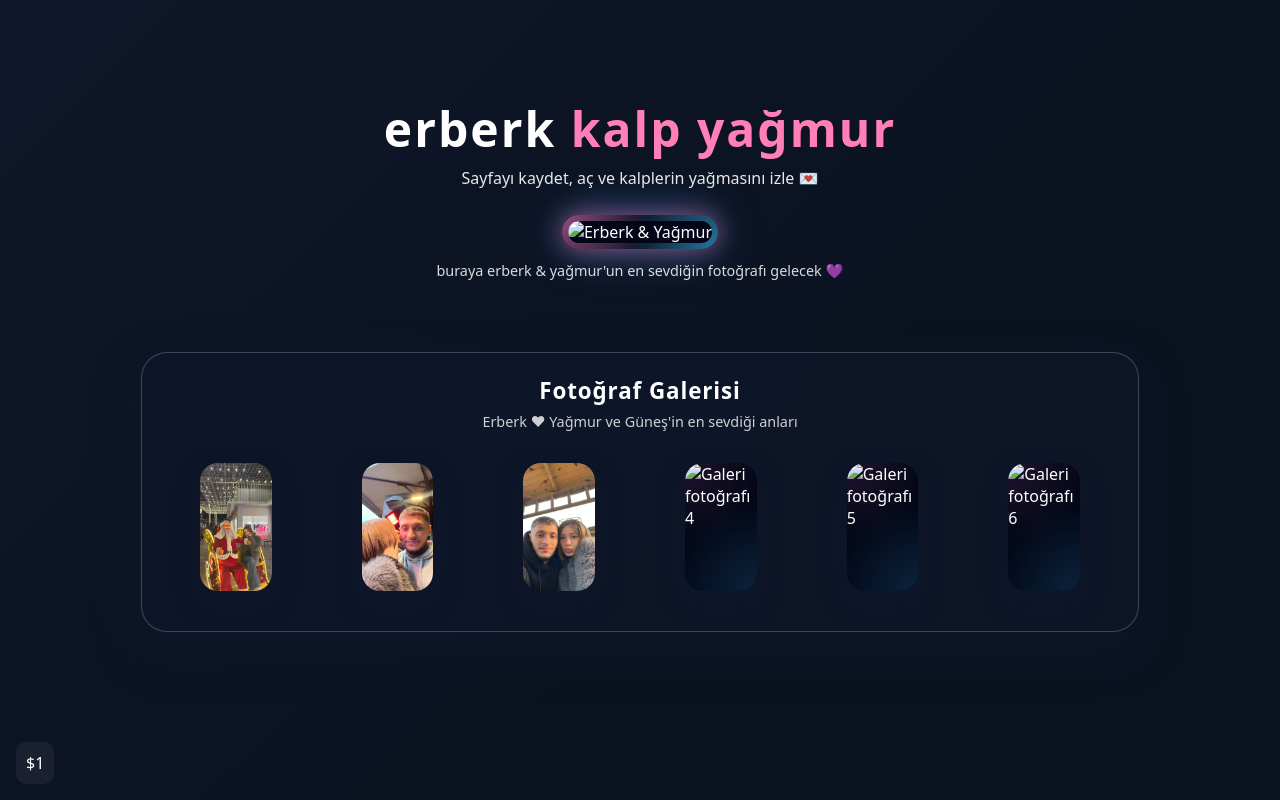
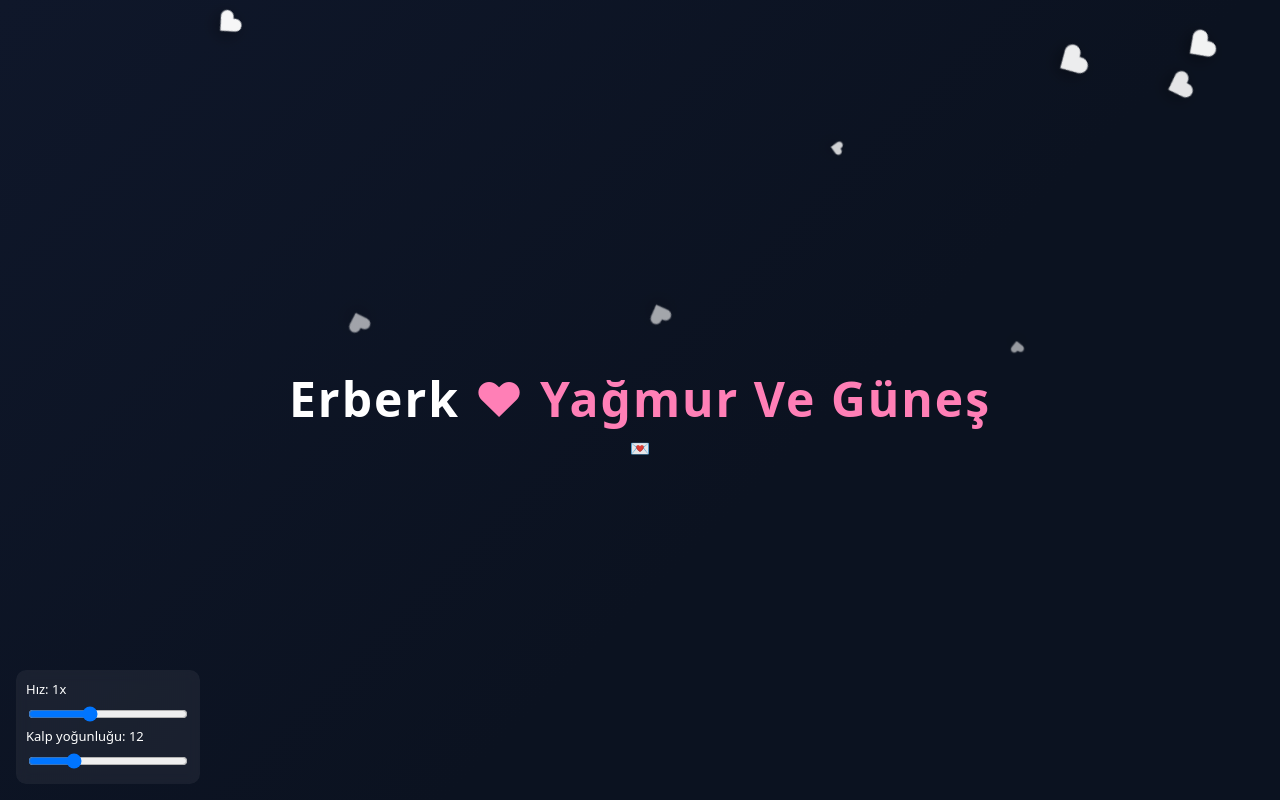
Before and after one commit to erbaydevelopment/yagmurerbay.github.io, a plain HTML site: page index.html in a window 1280 px wide. Drawn offline with Linux system fonts and the light colour scheme.

Commit message:
Update index.html

```diff
--- a/index.html
+++ b/index.html
@@ -3,7 +3,7 @@
 <head>
   <meta charset="utf-8">
   <meta name="viewport" content="width=device-width,initial-scale=1">
-  <title>Erberk Kalp Yağmur</title>
+  <title>Erberk ❤ Yağmur Ve Güneş</title>
   <style>
     /* Temel düzen */
     html,body{height:100%;margin:0;font-family: system-ui, -apple-system, 'Segoe UI', Roboto, 'Helvetica Neue', Arial}
@@ -21,15 +21,6 @@
     }
     .title h1{font-size:3rem;margin:0;letter-spacing:2px}
     .subtitle{opacity:0.9;margin-top:6px}
-
-    /* Fotoğraf çerçevesi */
-    .photo-wrapper{position:relative;z-index:4;margin-top:28px;text-align:center}
-    .photo-frame{display:inline-block;padding:6px;border-radius:26px;background:radial-gradient(circle at 0% 0%,rgba(244,114,182,0.6),transparent 55%),radial-gradient(circle at 100% 100%,rgba(56,189,248,0.6),transparent 55%);box-shadow:0 0 25px rgba(236,72,153,0.55),0 0 55px rgba(59,130,246,0.35);animation:glow 4s ease-in-out infinite;max-width:min(420px,90vw)}
-    .photo-inner{border-radius:20px;overflow:hidden;background:#020617}
-    .photo-inner img{display:block;width:100%;height:auto;object-fit:cover}
-    .photo-caption{margin-top:10px;font-size:0.9rem;opacity:0.85}
-
-    @keyframes glow{0%{transform:translateY(0);box-shadow:0 0 18px rgba(244,114,182,0.4),0 0 32px rgba(59,130,246,0.35)}50%{transform:translateY(-4px);box-shadow:0 0 32px rgba(244,114,182,0.65),0 0 60px rgba(56,189,248,0.55)}100%{transform:translateY(0);box-shadow:0 0 18px rgba(244,114,182,0.4),0 0 32px rgba(59,130,246,0.35)}}
 
     /* Yağan kalplerin kapsayıcısı */
     .sky{position:fixed;inset:0;pointer-events:none;overflow:hidden}
@@ -58,71 +49,24 @@
     .controls label{font-size:13px;display:block;margin-bottom:6px}
     .controls input[type=range]{width:160px}
 
-    /* Galeri bölümü */
-    .gallery-section{position:relative;z-index:4;margin-top:72px;margin-bottom:64px;padding:0 16px 32px;box-sizing:border-box;width:100%;display:flex;justify-content:center}
-    .gallery-inner{width:100%;max-width:960px;background:rgba(15,23,42,0.85);border-radius:26px;padding:22px 18px 24px;border:1px solid rgba(148,163,184,0.35);box-shadow:0 18px 45px rgba(15,23,42,0.85);backdrop-filter:blur(14px)}
-    .gallery-header{text-align:center;margin-bottom:16px}
-    .gallery-header h2{margin:0;font-size:1.4rem;letter-spacing:0.04em}
-    .gallery-header p{margin:6px 0 0;font-size:0.9rem;opacity:0.8}
-    .gallery-grid{margin-top:14px;display:grid;grid-template-columns:repeat(auto-fit,minmax(150px,1fr));gap:10px}
-    .gallery-item{position:relative;border-radius:18px;overflow:hidden;background:#020617;box-shadow:0 12px 25px rgba(15,23,42,0.9);transform:translateY(0);transition:transform .25s ease,box-shadow .25s ease}
-    .gallery-item img{display:block;width:100%;height:100%;object-fit:cover;filter:saturate(1.08);transition:transform .4s ease,filter .4s ease,opacity .4s ease}
-    .gallery-item::after{content:"";position:absolute;inset:0;background:radial-gradient(circle at 0% 0%,rgba(244,114,182,0.12),transparent 55%),radial-gradient(circle at 100% 100%,rgba(56,189,248,0.16),transparent 60%);mix-blend-mode:screen;pointer-events:none}
-    .gallery-item:hover{transform:translateY(-6px);box-shadow:0 22px 46px rgba(15,23,42,0.95)}
-    .gallery-item:hover img{transform:scale(1.08);filter:saturate(1.25)}
-
     /* Responsive başlık küçültme */
     @media (max-width:520px){.title h1{font-size:2rem}}
   </style>
 </head>
 <body>
   <div class="title">
-    <h1>erberk <span style="color:#ff7fb6">kalp yağmur</span></h1>
-    <div class="subtitle">Sayfayı kaydet, aç ve kalplerin yağmasını izle 💌</div>
-  </div>
-
-  <div class="photo-wrapper">
-    <div class="photo-frame">
-      <div class="photo-inner">
-        <!-- Fotoğraf dosyanın adını buradan değiştirebilirsin -->
-        <img src="foto.jpg" alt="Erberk & Yağmur" loading="lazy">
-      </div>
-    </div>
-    <div class="photo-caption">buraya erberk & yağmur'un en sevdiğin fotoğrafı gelecek 💜</div>
+    <h1>Erberk <span style="color:#ff7fb6">❤ Yağmur Ve Güneş</span></h1>
+    <div class="subtitle"> 💌</div>
   </div>
 
   <div class="sky" id="sky"></div>
 
-  <div class="controls">$1</div>
-
-  <section class="gallery-section">
-    <div class="gallery-inner">
-      <div class="gallery-header">
-        <h2>Fotoğraf Galerisi</h2>
-        <p>Erberk ❤ Yağmur ve Güneş'in en sevdiği anları</p>
-      </div>
-      <div class="gallery-grid">
-        <figure class="gallery-item">
-          <img src="galeri1.jpeg" alt="Galeri fotoğrafı 1" loading="lazy">
-        </figure>
-        <figure class="gallery-item">
-          <img src="galeri2.jpeg" alt="Galeri fotoğrafı 2" loading="lazy">
-        </figure>
-        <figure class="gallery-item">
-          <img src="galeri3.jpeg" alt="Galeri fotoğrafı 3" loading="lazy">
-        </figure>
-        <figure class="gallery-item">
-          <img src="galeri4.jpeg" alt="Galeri fotoğrafı 4" loading="lazy">
-        </figure>
-        <figure class="gallery-item">
-          <img src="galeri5.jpeg" alt="Galeri fotoğrafı 5" loading="lazy">
-        </figure>
-        <figure class="gallery-item">
-          <img src="galeri6.jpeg" alt="Galeri fotoğrafı 6" loading="lazy">
-        </figure>
-      </div>
-    </div>
-  </section>
+  <div class="controls">
+    <label>Hız: <span id="speedVal">1</span>x</label>
+    <input id="speed" type="range" min="0.4" max="2.0" step="0.1" value="1">
+    <label>Kalp yoğunluğu: <span id="densityVal">12</span></label>
+    <input id="density" type="range" min="2" max="40" step="1" value="12">
+  </div>
 
   <script>
     // Basit 'kalp yağmur' scripti
@@ -135,7 +79,7 @@
     const densityVal = document.getElementById('densityVal');
 
     // Kalplerin içinde hangi yazının gözükmesini istersen buraya yaz
-    const HEART_TEXT = '❤ erberk';
+    const HEART_TEXT = '❤';
 
     // Kalp üretme fonksiyonu
     function createHeart(){
```
